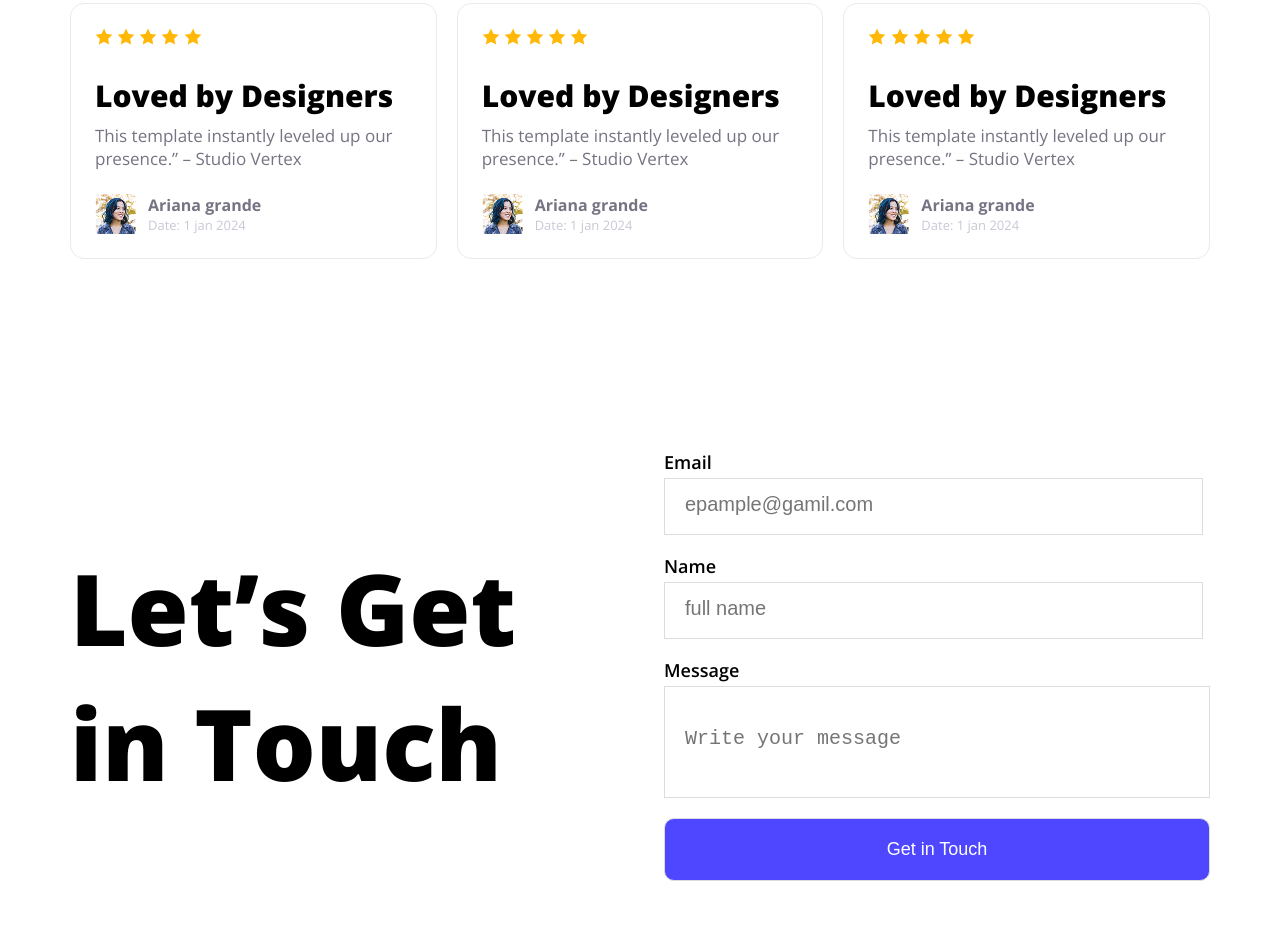
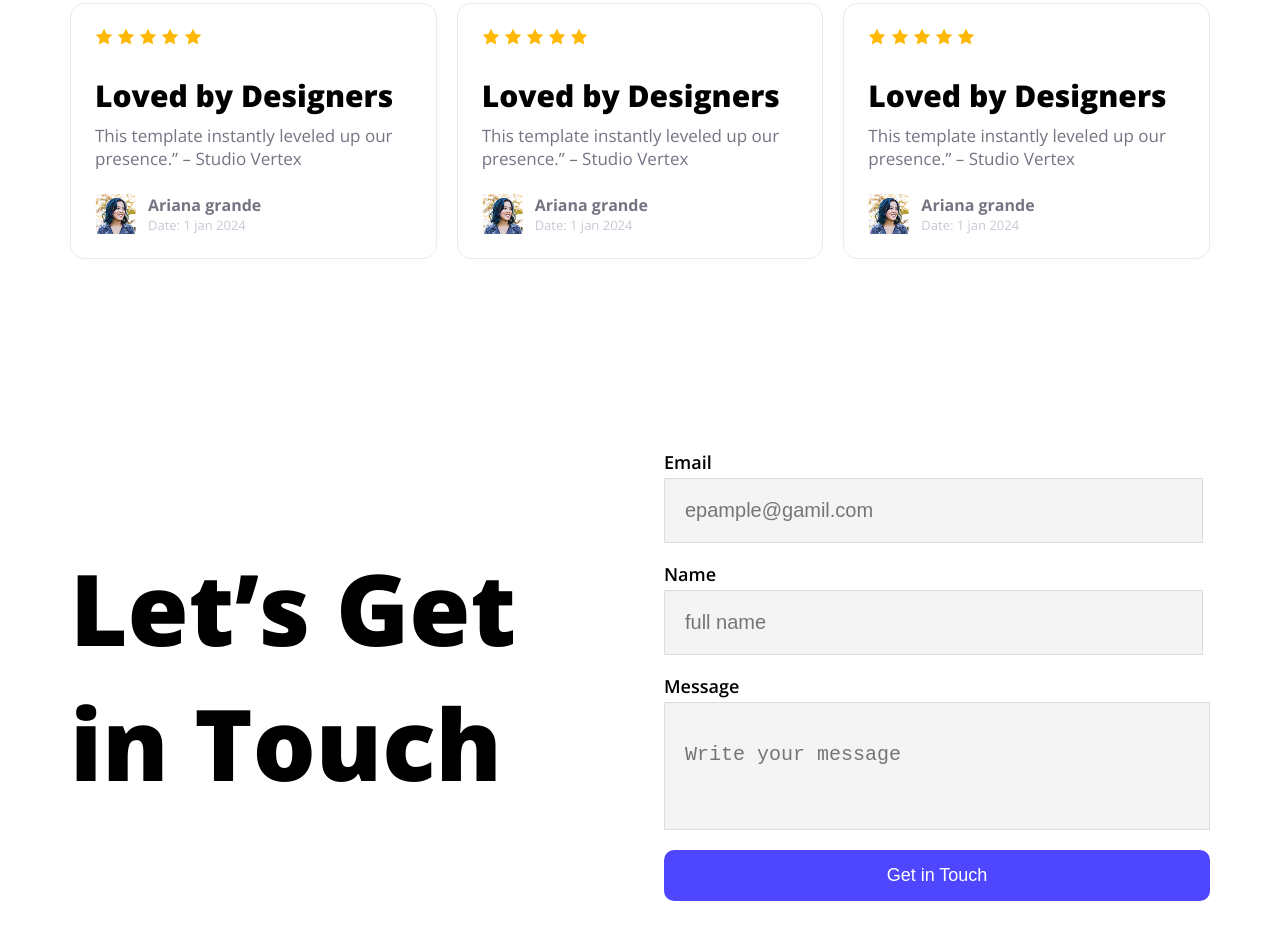
Before and after one commit to sifat-arch/First_assignment_01, a plain HTML site: page index.html in a window 1280 px wide. Shown: the part 1831-2770 px from the top of the page. Drawn offline with nearby package versions, Linux system fonts and the light colour scheme.

Commit message:
added last

```diff
--- a/index.html
+++ b/index.html
@@ -174,12 +174,9 @@
             id="message"
             placeholder="Write your message"
           ></textarea>
-          <input
-            class="primary-btn"
-            type="submit"
-            value="Get in Touch"
-            style="width: 546px"
-          />
+          <button class="primary-btn" type="submit" style="width: 546px">
+            Get in Touch
+          </button>
         </form>
       </section>
       <!-- Get In Touch Section ends -->
--- a/styles/styles.css
+++ b/styles/styles.css
@@ -23,7 +23,7 @@ header {
   font-size: 18px;
   font-weight: 700px;
   color: #fff;
-  padding: 13px 36px;
+  padding: 15px 36px;
   border: none;
   cursor: pointer;
   background-color: #4e47ff;
@@ -53,7 +53,7 @@ nav {
 }
 
 nav h2 {
-  font-size: 35px;
+  font-size: 40px;
   font-weight: 1000;
   color: #4e47ff;
 }
@@ -185,20 +185,24 @@ main {
   margin-bottom: 4px;
 }
 .form form input {
+  font-size: 20px;
   padding: 20px 20px;
   width: 497px;
   margin-bottom: 19px;
   border: 0.5px solid gainsboro;
+  background-color: #f4f4f4;
 }
 
 .form form input::placeholder {
   font-size: 20px;
 }
 .form form textarea {
+  font-size: 20px;
   padding: 40px 20px;
   margin-bottom: 20px;
   resize: none;
   border: 0.5px solid gainsboro;
+  background-color: #f4f4f4;
 }
 .form form textarea::placeholder {
   font-size: 20px;
```
